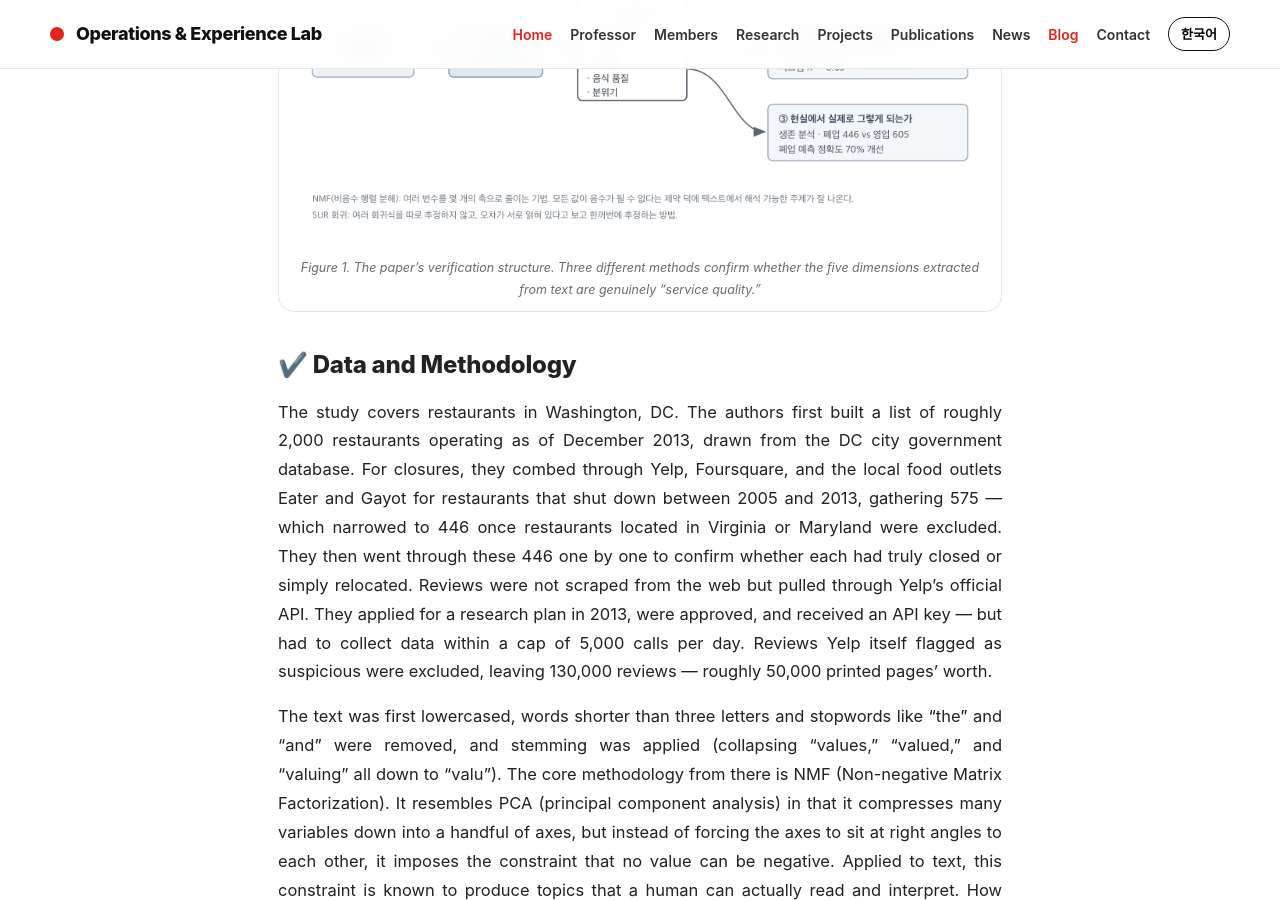
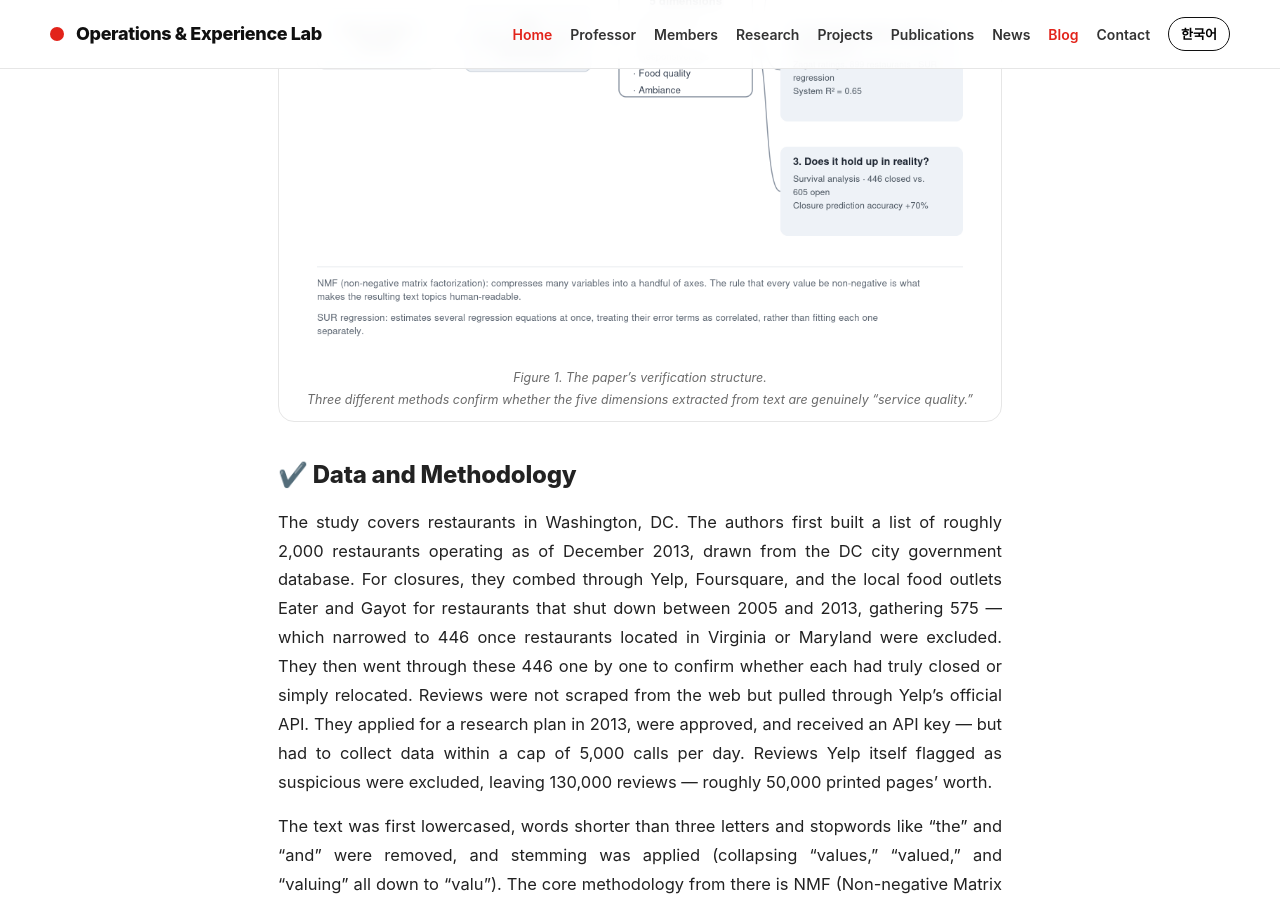
Before and after one commit to hioelab/hioelab.github.io, a Jekyll site: the page built from _posts/2026-07-29-msom-text-mining.md, in a window 1280 px wide and 900 px high, scrolled down 2673 px. Built offline with Jekyll 4.4.1, drawn with Linux system fonts in a browser that asks for light colours; some web fonts are replaced.

Commit message:
Add files via upload

```diff
--- a/_posts/2026-07-29-msom-text-mining.md
+++ b/_posts/2026-07-29-msom-text-mining.md
@@ -38,9 +38,9 @@
 
 <div class="diagram-box" markdown="1">
 
-![논문의 검증 구조](/assets/img/msom-fig1-verification.png)
+![The paper's verification structure](/assets/img/msom-fig1-verification-en.png)
 
-*Figure 1. The paper's verification structure. Three different methods confirm whether the five dimensions extracted from text are genuinely "service quality."*
+*Figure 1. The paper's verification structure.<br>Three different methods confirm whether the five dimensions extracted from text are genuinely "service quality."*
 {: .caption}
 
 </div>
@@ -199,15 +199,15 @@
 
 통계를 요약하면, 매칭을 거쳐 남은 건 폐업 446곳과 영업 605곳이다. 영업 중인 후보는 2,021곳이었는데 그중 셋에 하나 정도만 짝으로 뽑혔다. 나머지는 폐업한 식당과 같은 칸에 들어가는 곳이 없어서 빠졌다. 두 집단은 평균 별점(3.26 대 3.31)이나 리뷰 수(54.8건 대 59.5건)가 비슷해서 매칭이 잘 됐다고 볼 수 있다. 최종 패널은 관측치 16,515개, 식당 1,035곳이다.
 
-첫 번째 조건, 사람이 봐도 그렇게 보이는가. 사람들은 전반적 품질·대기시간·응대성 세 차원에서 각각 93%, 90%, 85%의 정확도로 리뷰를 분류했다. 반반 확률로 찍었을 때보다 한참 높다. 그런데 여기엔 저자들이 솔직하게 적어둔 한계가 있다. 이 정확도는 그 차원 얘기가 뚜렷한 리뷰를 보여줬을 때고, 희미한 리뷰를 보여줬을 때는 정확도가 떨어졌다. 특히 대기시간은 아예 우연 수준과 구별되지 않았다.
+**첫 번째 조건, 사람이 봐도 그렇게 보이는가.** 사람들은 전반적 품질·대기시간·응대성 세 차원에서 각각 93%, 90%, 85%의 정확도로 리뷰를 분류했다. 반반 확률로 찍었을 때보다 한참 높다. 그런데 여기엔 저자들이 솔직하게 적어둔 한계가 있다. 이 정확도는 그 차원 얘기가 뚜렷한 리뷰를 보여줬을 때고, 희미한 리뷰를 보여줬을 때는 정확도가 떨어졌다. 특히 대기시간은 아예 우연 수준과 구별되지 않았다.
 
 정리하면 리뷰에서 "대기시간이 너무 길어서 별로였어요" 와 같이 명시적으로 담겨있지 않다면, 사람들은 분류를 하지 못한다. 저자들은 이것을 리뷰가 워낙 후한 쪽으로 쏠려 있는 탓으로 본다. 5점 만점에 평균이 4점을 넘다 보니 뚜렷하게 담긴 신호는 사람들이 예상하는 바와 맞아떨어져 알아보기 쉽지만, 희미하거나 애매한 텍스트는 무슨 뜻인지 잡아내기 어렵다는 것이다. 저자들은 이걸 한계로 남겨둔다.
 
 여기까지가 사람 쪽 이야기라면, 사람한테 물어보지도 못한 차원이 둘 있다. 음식 품질과 분위기다. 이 둘은 본 실험에 들어가지 못했는데, 대학생들을 대상으로 진행된 파일럿(예비 실험)에서 사람들이 두 차원을 구별하지 못했기 때문이다. 하지만 저자들이 진짜 원인으로 짚는 건 사람이 아니라 모델 쪽이다. NMF는 리뷰에서 5개 축을 뽑는데, 이 둘은 네 번째와 다섯 번째로 나온 축이라 신호가 약했다. 실제로 두 차원의 대표 단어를 보면 food, good 같은 게 전반적 품질 차원과 겹친다. 축 자체의 경계가 흐릿하다 보니 사람한테 보여줘도 갈라내기 어려웠던 것이다. 저자들은 그러면서, 음식 품질이나 분위기가 서비스 품질로서 중요하지 않다는 뜻은 아니라고 분명히 선을 긋는다.
 
-두 번째 조건, 기존 평가와 견줘도 일관되게 나오는가. Zagat 평가와 비교했을 때 시스템 전체의 R²가 0.65로 나왔다. 대응 관계도 꽤 깔끔하다. 전반적 품질은 Zagat의 세 항목 모두와 상관이 있었고 대기시간과 응대성은 Zagat의 서비스 항목과 이어졌다. 대기시간 쪽 계수가 음수(−2.99)로 나온 건 방법론에서 말한 그대로다. 대기시간이 리뷰에서 화제가 될수록 전문가가 매긴 서비스 점수는 낮았다. 그리고 음식 품질은 Zagat의 음식과, 분위기는 인테리어와 각각 대응됐다. 여기서 눈여겨볼 것은 MTurk 실험에서 떨어졌던 그 두 차원이 이번엔 제자리를 찾아간다는 점이다.
+**두 번째 조건, 기존 평가와 견줘도 일관되게 나오는가.** Zagat 평가와 비교했을 때 시스템 전체의 R²가 0.65로 나왔다. 대응 관계도 꽤 깔끔하다. 전반적 품질은 Zagat의 세 항목 모두와 상관이 있었고 대기시간과 응대성은 Zagat의 서비스 항목과 이어졌다. 대기시간 쪽 계수가 음수(−2.99)로 나온 건 방법론에서 말한 그대로다. 대기시간이 리뷰에서 화제가 될수록 전문가가 매긴 서비스 점수는 낮았다. 그리고 음식 품질은 Zagat의 음식과, 분위기는 인테리어와 각각 대응됐다. 여기서 눈여겨볼 것은 MTurk 실험에서 떨어졌던 그 두 차원이 이번엔 제자리를 찾아간다는 점이다.
 
-세 번째 조건, 현실에서 실제로 그렇게 되는가. 생존 분석을 통해서는 텍스트 차원이 레스토랑의 폐업과 이어진다는 걸 보인다. 전반적 품질 차원이 높을수록 다음 분기에 문 닫을 확률이 낮았고(p<0.001 — 우연히 이런 결과가 나올 확률이 0.1%도 안 된다는 뜻이다. 네 개 모형에서 모두 그랬다), 대기시간 차원이 높을수록 폐업 확률이 높았다(p<0.01). 앞서 대기시간 하나로는 서비스의 한 면밖에 못 본다고 했는데 이 한 면만큼은 폐업까지 이어질 만큼 무겁다는 뜻이기도 하다. 응대성은 한계적으로만 유의했다.
+**세 번째 조건, 현실에서 실제로 그렇게 되는가.** 생존 분석을 통해서는 텍스트 차원이 레스토랑의 폐업과 이어진다는 걸 보인다. 전반적 품질 차원이 높을수록 다음 분기에 문 닫을 확률이 낮았고(p<0.001 — 우연히 이런 결과가 나올 확률이 0.1%도 안 된다는 뜻이다. 네 개 모형에서 모두 그랬다), 대기시간 차원이 높을수록 폐업 확률이 높았다(p<0.01). 앞서 대기시간 하나로는 서비스의 한 면밖에 못 본다고 했는데 이 한 면만큼은 폐업까지 이어질 만큼 무겁다는 뜻이기도 하다. 응대성은 한계적으로만 유의했다.
 
 여기서 눈에 띄는 건 이 텍스트 차원들이 평균 별점보다 폐업을 더 크게 좌우했다는 점이다. 변수를 모두 같은 척도로 맞춰서 넣었으니 크기를 직접 견줄 수 있는데, 별점보다 텍스트에 정보가 더 많다는 저자들의 주장을 데이터가 그대로 받쳐준 셈. 숫자 변수만 쓰던 기존 모형과 견주면 모형 적합도가 AIC 기준 16%, BIC 기준 10% 좋아졌고, 폐업을 맞히는 정확도는 70% 올라갔다. 반면 음식 품질과 분위기는 어느 모형에서도 유의하지 않았다.
 
```
Also changed, not shown: other parts of _posts/2026-07-29-msom-text-mining.md (+2 -2 lines).
